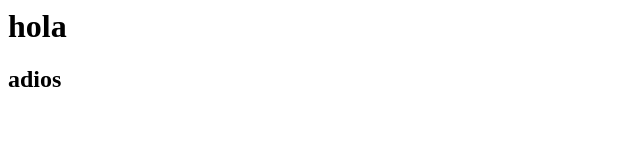
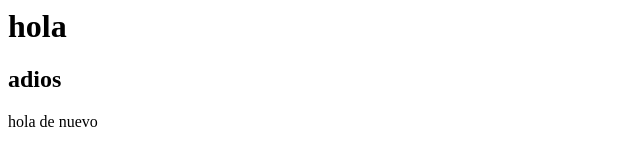
Before and after one commit to yoyo17-5/clase-algo, a plain HTML site: page index.html in a window 1280 px wide. Shown: the whole page, without its empty margins (0-640 px from the left). Drawn offline with Linux system fonts and the light colour scheme.

Commit message:
Update index.html

```diff
--- a/index.html
+++ b/index.html
@@ -1,2 +1,3 @@
 <h1>hola</h1>
 <h2>adios</h2>
+<p>hola de nuevo</p>
```
